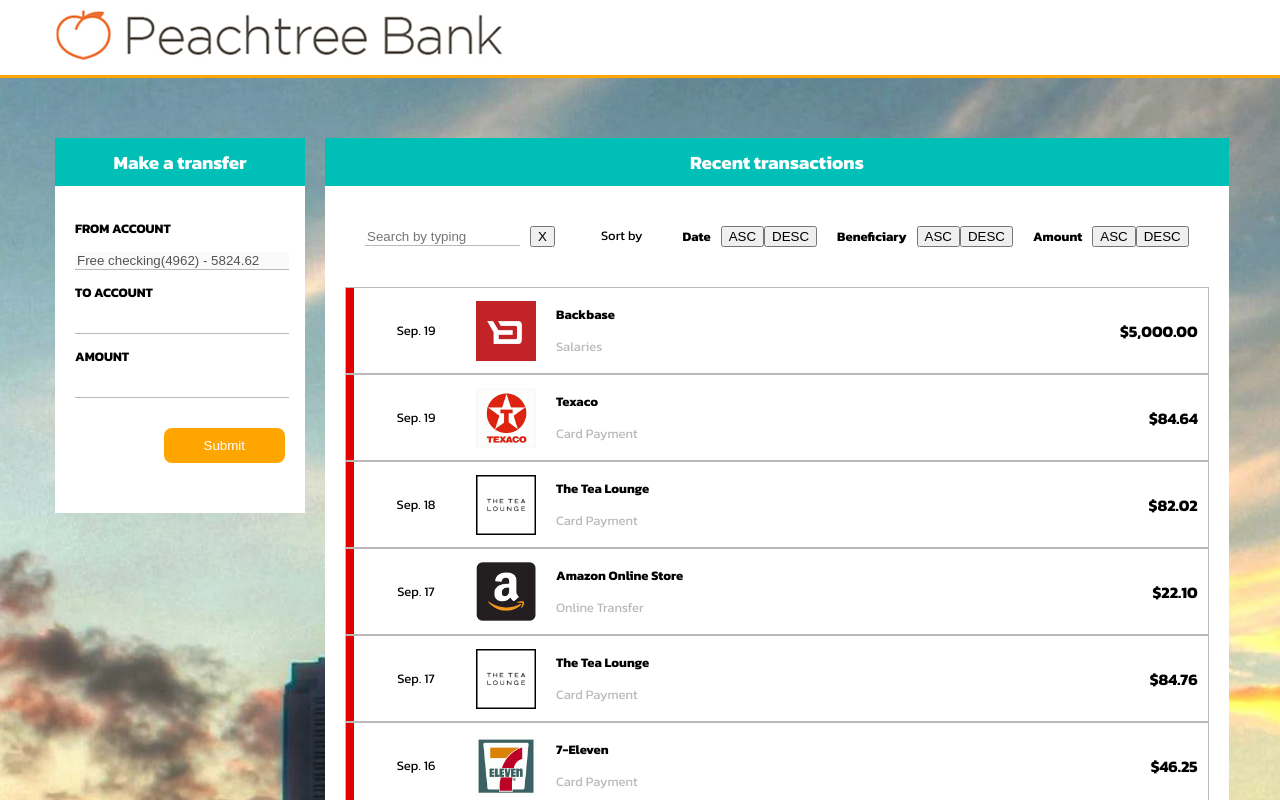
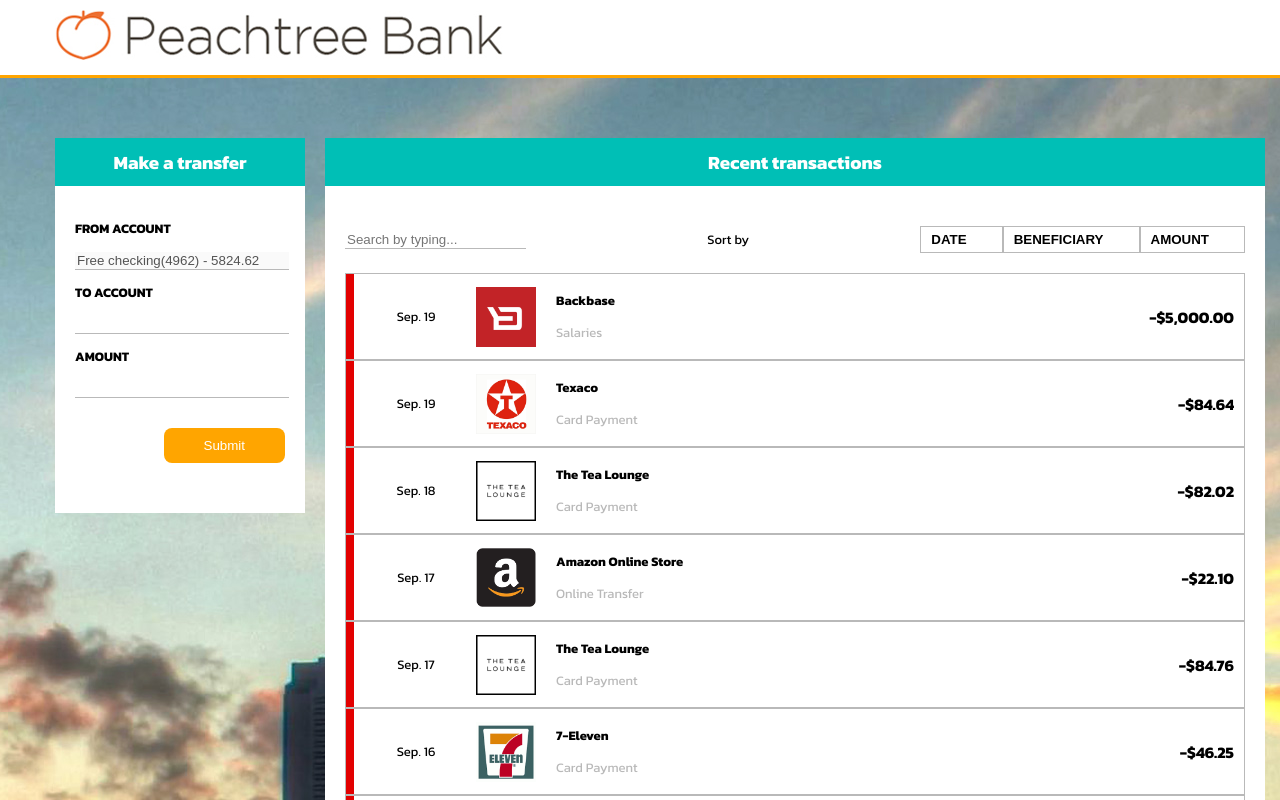
Before and after one commit to tomasznastaly/codebase, an Angular app: page /transactions in a window 1280 px wide. Shown: the top 800 px of the page. Built offline with nearby package versions, Linux system fonts and the light colour scheme.

Commit message:
update sorting, improve css

```diff
--- a/src/app/shared/models/sorting.model.ts
+++ b/src/app/shared/models/sorting.model.ts
@@ -1,4 +1,5 @@
 export enum Sorting {
   ASC = 'asc',
   DESC = 'desc',
+  NO_SORT = '',
 }
--- a/src/app/transactions/filters/filters.component.html
+++ b/src/app/transactions/filters/filters.component.html
@@ -1,8 +1,8 @@
 <div class="filters">
   <div class="search-bar">
-    <input [formControl]="queryControl" placeholder="Search by typing">
-    <!-- in case of real http requests, input should be handled with debounceTime+distinctUntilChanged+switchMap rxjs operators !-->
-    <button (click)="clear()">X</button>
+    <input [formControl]="queryControl" placeholder="Search by typing...">
+    <!-- in case of real http requests, input should be handled with debounceTime+distinctUntilChanged+switchMap rxjs operators to prevent race conditions !-->
+    <button *ngIf="queryControl.value.length > 0" (click)="clear()" class="clear-btn">X</button>
   </div>
   <div class="sort-label">
     Sort by
--- a/src/app/transactions/filters/filters.component.scss
+++ b/src/app/transactions/filters/filters.component.scss
@@ -1,11 +1,12 @@
 @import "media.mixins";
 
 .filters {
-  padding: 20px;
+  padding: 20px 0;
 
   @include md-up {
     display: flex;
     justify-content: space-between;
+    align-items: center;
   }
 }
 
@@ -17,9 +18,19 @@
 
 .search-bar {
   margin-bottom: 20px;
+  display: flex;
+  justify-content: space-between;
 
   input {
-    width: 70%;
     margin-right: 10px;
   }
+
+  @include md-up {
+    margin-bottom: 0;
+  }
 }
+
+.clear-btn {
+  border: none;
+  background: white;
+}
--- a/src/app/transactions/filters/sort-button/sort-button.component.html
+++ b/src/app/transactions/filters/sort-button/sort-button.component.html
@@ -1,7 +1,8 @@
-<span class="sorter">
+<button class="sort-btn" (click)="updateSorting()">
   <span class="label">{{ label }}</span>
-  <div class="sort-buttons">
-    <button (click)="sortDirectionChanged.emit(sorting.ASC)">ASC</button>
-    <button (click)="sortDirectionChanged.emit(sorting.DESC)">DESC</button>
-  </div>
-</span>
+  <ng-container [ngSwitch]="currentSorting">
+    <span class="direction" *ngSwitchCase="sorting.NO_SORT"></span>
+    <span class="direction" *ngSwitchCase="sorting.ASC">&#8593;</span>
+    <span class="direction" *ngSwitchCase="sorting.DESC">&darr;</span>
+  </ng-container>
+</button>
--- a/src/app/transactions/filters/sort-button/sort-button.component.scss
+++ b/src/app/transactions/filters/sort-button/sort-button.component.scss
@@ -1,12 +1,33 @@
-.sorter {
-  display: flex;
-  justify-content: space-between;
-  align-items: center;
-  margin-left: 20px;
+@import "variables";
+@import "media.mixins";
+
+.label {
+  font-weight: bold;
+  text-transform: uppercase;
+  margin-left: 5px;
 }
 
-.label {
-  margin-right: 10px;
+.direction {
+  width: 30px;
   font-weight: bold;
-  text-transform: capitalize;
 }
+
+.sort-btn {
+  display: flex;
+  align-content: space-between;
+  align-items: center;
+  background: white;
+  padding: 5px;
+  cursor: pointer;
+  border: 1px solid $grey;
+  width: 100%;
+  margin-bottom: 10px;
+
+  &:focus {
+    outline: 0;
+  }
+
+  @include md-up {
+    margin-bottom: 0;
+  }
+}
--- a/src/app/transactions/filters/sort-button/sort-button.component.ts
+++ b/src/app/transactions/filters/sort-button/sort-button.component.ts
@@ -10,5 +10,18 @@
 export class SortButtonComponent {
   @Input() label: string;
   @Output() sortDirectionChanged = new EventEmitter<Sorting>();
+  currentSorting  = Sorting.NO_SORT;
   readonly sorting = Sorting;
+
+  updateSorting() {
+    if (this.currentSorting === Sorting.NO_SORT) {
+      this.currentSorting = Sorting.ASC;
+    } else if (this.currentSorting === Sorting.ASC) {
+      this.currentSorting = Sorting.DESC;
+    } else {
+      this.currentSorting = Sorting.NO_SORT;
+    }
+
+    this.sortDirectionChanged.emit(this.currentSorting);
+  }
 }
--- a/src/app/transactions/list-item/list-item.component.html
+++ b/src/app/transactions/list-item/list-item.component.html
@@ -8,6 +8,6 @@
     <p class="transaction-type">{{ transaction.transaction.type }}</p>
   </div>
   <div class="amount">
-    {{ transaction.transaction.amountCurrency.amount | currency:'USD' }}
+    -{{ transaction.transaction.amountCurrency.amount | currency:'USD' }}
   </div>
 </div>
--- a/src/app/transactions/transactions.component.html
+++ b/src/app/transactions/transactions.component.html
@@ -2,7 +2,7 @@
   <div class="transfer">
     <app-transfer></app-transfer>
   </div>
-  <div>
+  <div class="w-100">
     <div class="section-header">
       <h3>Recent transactions</h3>
     </div>
--- a/src/app/transactions/transactions.service.ts
+++ b/src/app/transactions/transactions.service.ts
@@ -66,14 +66,29 @@
   }
 
   private sort(transactions: Transaction[], filters: Filters): Transaction[] {
+    const appliedSorting = [
+      {
+        sortOrder: filters.dateOrder,
+        iterator: (t: Transaction) => formatISO(t.dates.valueDate, { representation: 'date' }),
+      },
+      {
+        sortOrder: filters.beneficiaryOrder,
+        iterator: (t: Transaction) => t.merchant.name.toLowerCase(),
+      },
+      {
+        sortOrder: filters.amountOrder,
+        iterator: (t: Transaction) => t.transaction.amountCurrency.amount,
+      },
+    ].filter(def => Boolean(def.sortOrder));
+
+    const iterators = appliedSorting.map(s => s.iterator);
+    const orders = appliedSorting.map(s => s.sortOrder as 'asc' | 'desc');
+
     return orderBy(
       transactions,
-      [
-        (t: Transaction) => formatISO(t.dates.valueDate, { representation: 'date' }),
-        (t: Transaction) => t.merchant.name.toLowerCase(),
-        (t: Transaction) => t.transaction.amountCurrency.amount,
-      ],
-      [filters.dateOrder, filters.beneficiaryOrder, filters.amountOrder]);
+      iterators,
+      orders,
+    );
   }
 
   private loadJSONtransactions() {
--- a/src/styles.scss
+++ b/src/styles.scss
@@ -47,3 +47,7 @@
   max-width: 100%;
   height: auto;
 }
+
+.w-100 {
+  width: 100%;
+}
```
